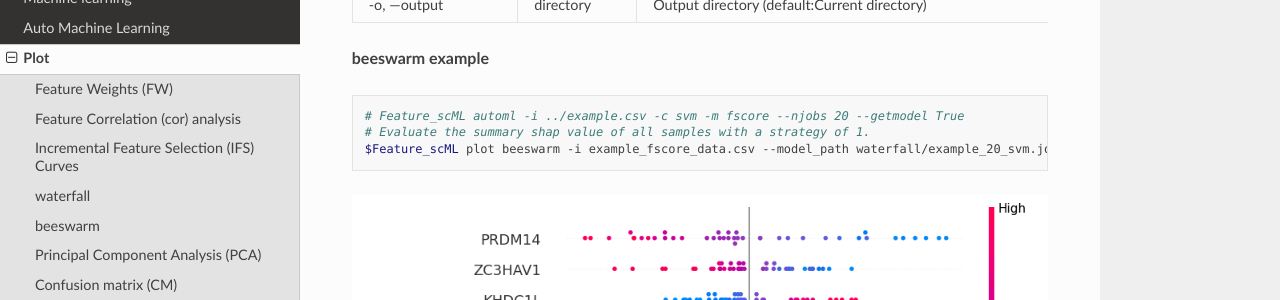
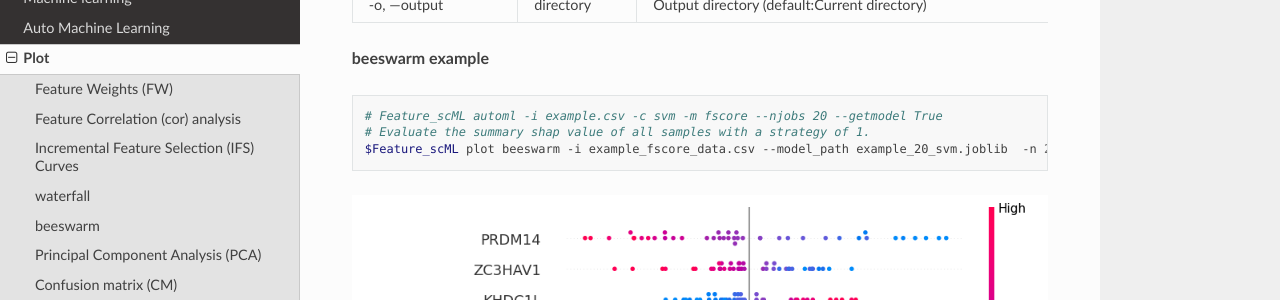
Before and after one commit to liameihao/Feature-scML, a Sphinx documentation site: the page built from docs/source/usage/plot.rst, in a window 1280 px wide and 900 px high, scrolled down 4962 px. Shown: the part 151-451 px from the top of the window. Built offline with Sphinx 7.4.7 and the Read the Docs theme 2.0.0, drawn with Linux system fonts in a browser that asks for light colours; some of the changed text lies outside the part shown.

Commit message:
Update plot.rst

```diff
--- a/docs/source/usage/plot.rst
+++ b/docs/source/usage/plot.rst
@@ -139,7 +139,7 @@ for a specific sample.
 
 .. code-block:: bash
 
-    # Feature_scML automl -i ../example.csv -c svm -m fscore --njobs 20 --getmodel True
+    # Feature_scML automl -i example.csv -c svm -m fscore --njobs 20 --getmodel True
     $Feature_scML plot waterfall -i example_fscore_data.csv --model_path example_20_svm.joblib -s 0 -n 20
 
 
@@ -176,9 +176,9 @@ how the top features in a dataset impact the model’s output.
 
 .. code-block:: bash
 
-    # Feature_scML automl -i ../example.csv -c svm -m fscore --njobs 20 --getmodel True
+    # Feature_scML automl -i example.csv -c svm -m fscore --njobs 20 --getmodel True
     # Evaluate the summary shap value of all samples with a strategy of 1.
-    $Feature_scML plot beeswarm -i example_fscore_data.csv --model_path waterfall/example_20_svm.joblib  -n 20 -s 1
+    $Feature_scML plot beeswarm -i example_fscore_data.csv --model_path example_20_svm.joblib  -n 20 -s 1
 
 
 .. figure:: ../images/example_fscore_data_simple_feature_summary.png
```
